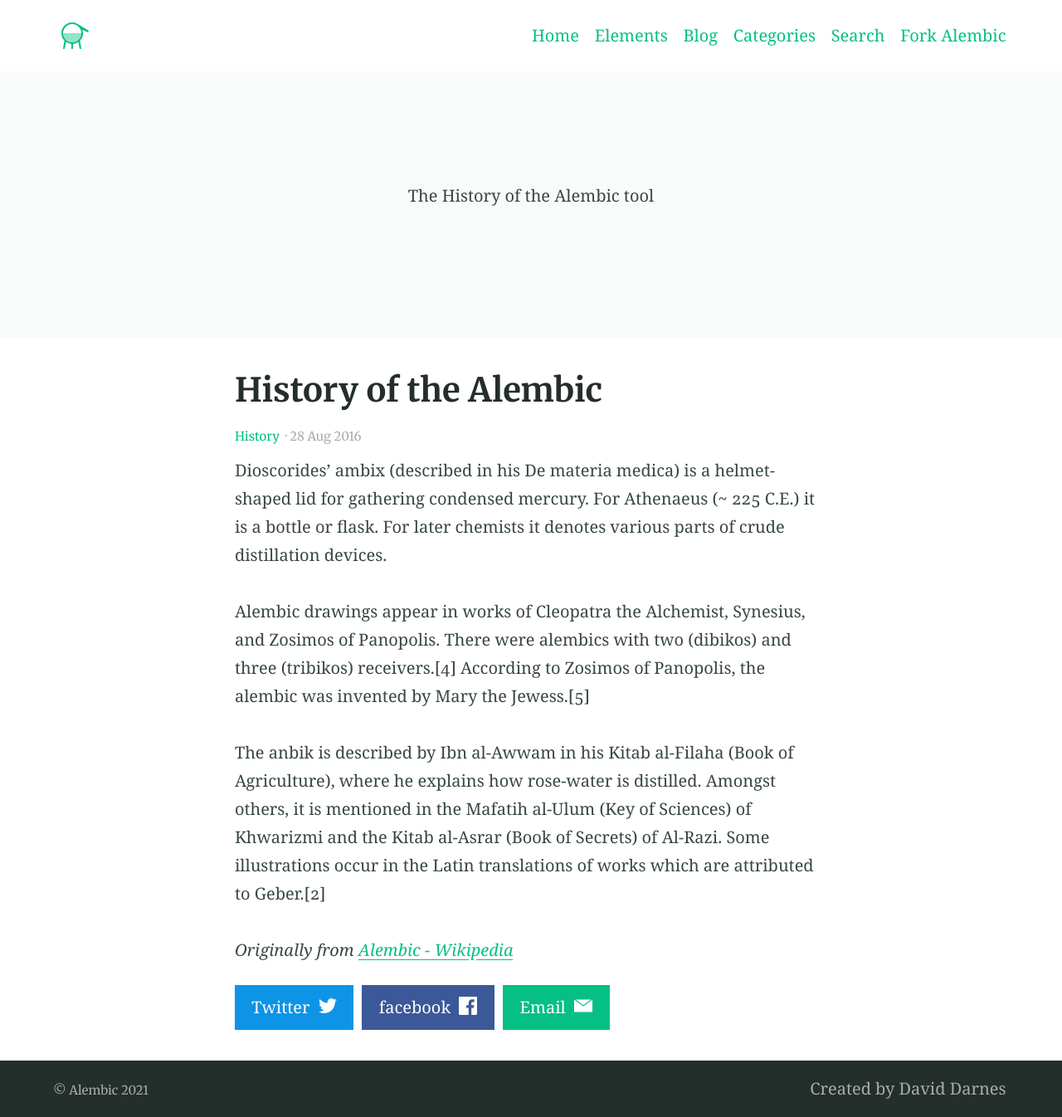
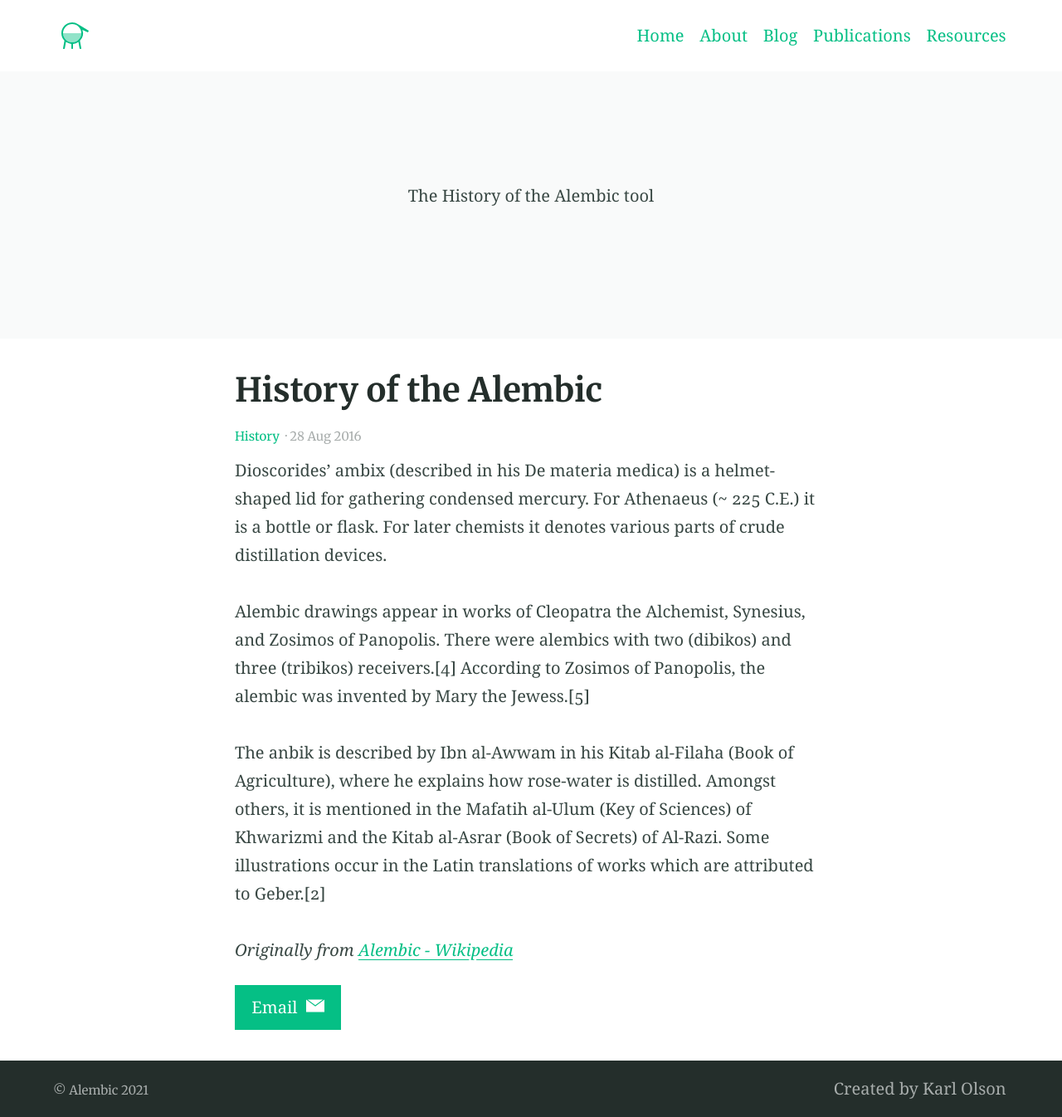
Before and after one commit to karlmolson/karlmolson.github.io, a Jekyll site: the page built from _posts/2016-08-28-example-post-two.md, in a window 1280 px wide. Shown: the whole page at 83% size. Built offline with Jekyll 4.4.1, drawn with Linux system fonts in a browser that asks for light colours.

Commit message:
Update _config.yml

```diff
--- a/_config.yml
+++ b/_config.yml
@@ -39,15 +39,13 @@ paginate: 2 # jekyll-paginate > items per page
 paginate_path: blog/page:num # jekyll-paginate > blog page
 jekyll-mentions: https://twitter.com # jekyll-mentions > service used when @replying
 twitter:
-  username: DavidDarnes # jekyll-seo-tag > Owners twitter username
-author: DavidDarnes # jekyll-seo-tag > default author
+  username: therealkrazykarl # jekyll-seo-tag > Owners twitter username
+author: KarlOlson # jekyll-seo-tag > default author
 social: # jekyll-seo-tag > social overrides
   name: David Darnes # jekyll-seo-tag > real name
   links:  # jekyll-seo-tag > social aliases (sameAs)
-    - https://twitter.com/DavidDarnes
-    - https://www.facebook.com/daviddarnes
-    - https://www.linkedin.com/in/daviddarnes
-    - https://github.com/daviddarnes
+    - https://www.linkedin.com/in/karlolson
+    - https://github.com/karlmolson
 # markdown: CommonMark # Markdown parse settings, CommonMark performs slightly better an others in build time
 # commonmark:
   # options: ["SMART", "FOOTNOTES"]
@@ -58,7 +56,7 @@ sass:
   style: compressed # Style compression
 permalink: pretty  # Permalink style (/YYYY/MM/DD/page-name/)
 excerpt_separator: <!-- more --> # Marks end of excerpt in posts
-timezone: Europe/London # Timezone for blog posts and alike
+timezone: Denver # Timezone for blog posts and alike
 
 # 5. Collections
 collections:
@@ -97,9 +95,9 @@ title: "Alembic" # Site name or title, also used in jekyll-seo-tag
 logo: "/assets/logos/logo.svg" # Site logo, also used in jekyll-seo-tag
 description: "Alembic is a starting point for Jekyll projects. Rather than starting from scratch, this boilerplate is designed to get the ball rolling immediately" # Site description and default description, also used in jekyll-seo-tag
 url: "https://alembic.darn.es" # Site url, also used in jekyll-seo-tag
-baseurl: ""
-repo: "https://github.com/daviddarnes/alembic"
-email: "me@daviddarnes.com"
+#baseurl: ""
+#repo: "https://github.com/daviddarnes/alembic"
+#email: "me@daviddarnes.com"
 # disqus: "alembic-1" # Blog post comments, uncomment the option and set the site ID from your Disqus account
 # google_analytics: ''
 # google_analytics_anonymize_ip: ''
@@ -121,29 +119,26 @@ favicons: # Favicons are also used in the manifest file. Syntax is 'size: path'
 navigation_header:
 - title: Home
   url: /
-- title: Elements
-  url: /elements/
+- title: About
+  url: /abpout/
 - title: Blog
   url: /blog/
-- title: Categories
-  url: /categories/
-- title: Search
-  url: /search/
-- title: Fork Alembic
-  url: https://github.com/daviddarnes/alembic
-
+- title: Publications
+  url: /pub/
+- title: Resources
+  url: /resource/
 navigation_footer:
-- title: Created by David Darnes
-  url: https://darn.es
+- title: Created by Karl Olson
+  url: https://karlmolson.github.io/
 
 social_links: # Appears in sidebar. Set the urls then uncomment and comment out as desired
-  Twitter: https://twitter.com/DavidDarnes
-  LinkedIn: https://www.linkedin.com/in/daviddarnes
-  GitHub: https://github.com/daviddarnes
-  link: https://darn.es
-  RSS: /feed.xml
+  Twitter: https://twitter.com/therealkrazykarl
+  LinkedIn: https://www.linkedin.com/in/karlolson
+  GitHub: https://github.com/karlmolson
+  link: https://karlmolson.github.io/
+#  RSS: /feed.xml
 
 sharing_links: # Appear at the bottom of single blog posts, add as desired. The value can be 'true' or the desired button colour
-  Twitter: "#0d94e7"
-  facebook: "#3B5998"
+#  Twitter: "#0d94e7"
+#  facebook: "#3B5998"
   Email: true
```
